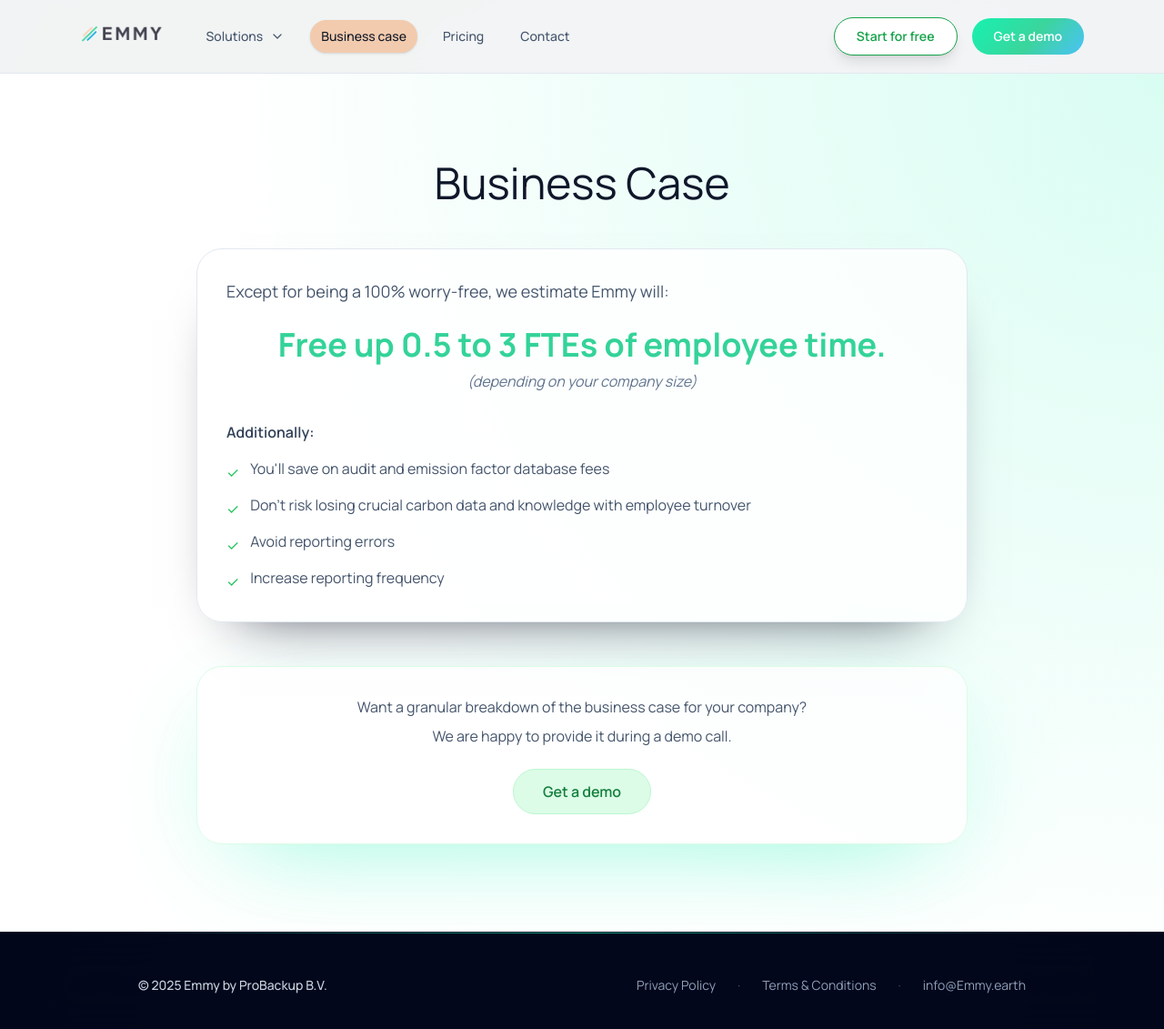
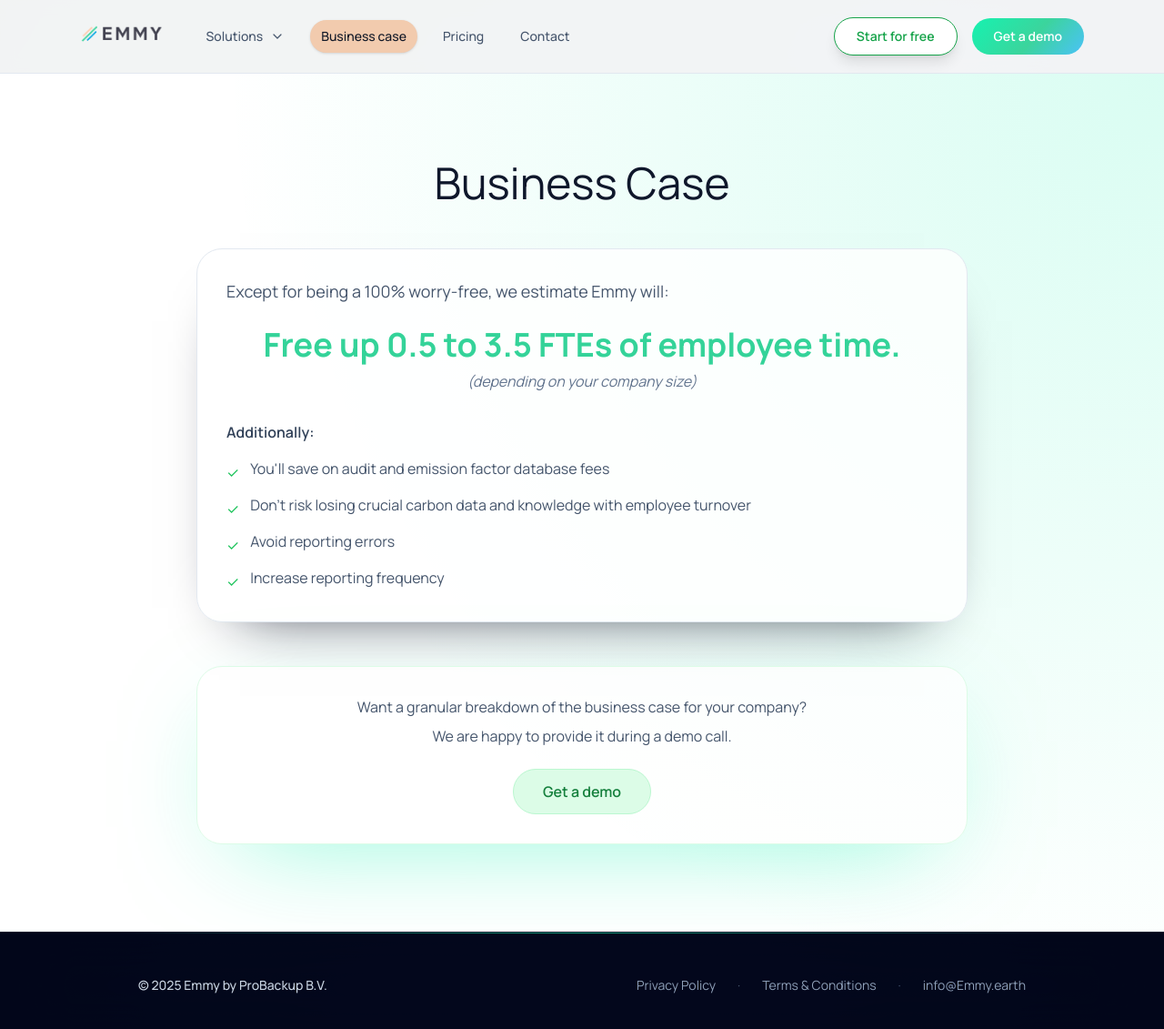
Before and after one commit to emmy-earth/promo-website, a Jekyll site: the page built from business-case.html, in a window 1280 px wide and 1141 px high. Shown: the top 1131 px of the window at 91% size. Built offline with Jekyll 4.4.1, drawn with Linux system fonts in a browser that asks for light colours; nearby versions of some CDN libraries; comment, search, counter and statistics services are not loaded.

Commit message:
Update FTE estimate from 3 to 3.5

```diff
--- a/business-case.html
+++ b/business-case.html
@@ -11,7 +11,7 @@ description: "Discover the business case for Emmy.earth automated carbon account
       <h2 class="text-center font-light text-4xl text-slate-900 sm:text-5xl">Business Case</h2>
       <div class="rounded-3xl border border-slate-200 bg-white/80 p-8 shadow-card">
         <p class="text-lg leading-relaxed text-slate-600">Except for being a 100% worry-free, we estimate Emmy will:</p>
-        <p class="mt-6 text-center text-3xl font-bold md:text-4xl" style="color: #34D399;">Free up 0.5 to 3 FTEs of employee time.<br><small class="mt-2 block text-base font-normal italic text-slate-500">(depending on your company size)</small></p>
+        <p class="mt-6 text-center text-3xl font-bold md:text-4xl" style="color: #34D399;">Free up 0.5 to 3.5 FTEs of employee time.<br><small class="mt-2 block text-base font-normal italic text-slate-500">(depending on your company size)</small></p>
         <p class="mt-8 text-base font-semibold text-slate-700">Additionally:</p>
         <ul class="mt-4 space-y-3 text-base text-slate-600">
           <li class="flex items-start gap-3">
```
